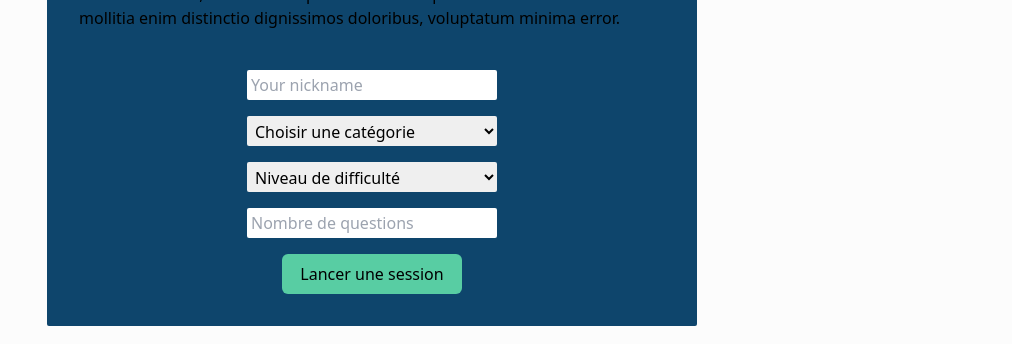
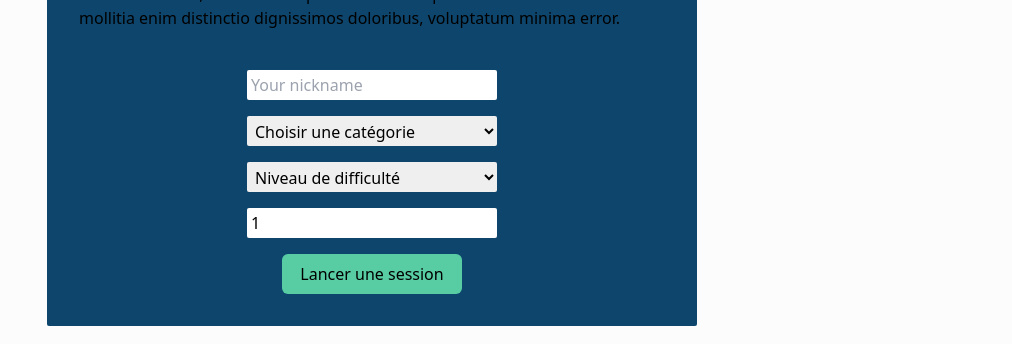
Before and after one commit to Tyujhty/rok-frontend, a React (Vite) app: page / in a window 1280 px wide. Shown: the part 398-742 px from the top of the page, without its empty margins (268-1280 px from the left). Built offline with nearby package versions, Linux system fonts and the light colour scheme.

Commit message:
Mise en place formik et yup. Création composant Error Message.

```diff
--- a/package.json
+++ b/package.json
@@ -10,9 +10,11 @@
     "preview": "vite preview"
   },
   "dependencies": {
+    "formik": "^2.4.6",
     "react": "^18.3.1",
     "react-dom": "^18.3.1",
-    "react-router-dom": "^6.24.1"
+    "react-router-dom": "^6.24.1",
+    "yup": "^1.4.0"
   },
   "devDependencies": {
     "@types/react": "^18.3.3",
--- a/src/components/forms/SelectionTrainingForm.tsx
+++ b/src/components/forms/SelectionTrainingForm.tsx
@@ -1,16 +1,45 @@
+import * as Yup from "yup";
+import { useFormik } from "formik";
 import GenericButton from "../Buttons/GenericButton";
 import SelectInput from "./input/SelectInput";
 import SimpleInput from "./input/SimpleInput";
+import ErrorMessage from "./error/ErrorMessage";
 
+export default function SelectionTrainingForm() {
   const categoriesFaker = ["JavaScript", "Python", "Java", "C#"];
   const levelFaker = ["Debutant", "Intermediaire", "Avance"];
 
-export default function SelectionTrainingForm() {
+  const trainingInitialValues = {
+    nickname: "",
+    category: "",
+    level: "",
+    nbQuestions: 1,
+  };
+
+  const trainingSchema = Yup.object().shape({
+    nickname: Yup.string()
+      .required("Veuillez rentrer votre de joueur")
+      .min(2, "Le nom doit avoir au moins 2 caractères")
+      .max(20, "Le nom doit avoir moins de 20 caractères"),
+    category: Yup.string().required("Veuillez choisir une catégorie"),
+    level: Yup.string().required("Veuillez choisir un niveau de difficulté"),
+    nbQuestions: Yup.number()
+      .required("Veuillez choisir un niveau de difficulté")
+      .min(1, "Doit être au moins 1")
+      .max(10, "Ne peut pas être plus de 10"),
+  });
+
+  const formik = useFormik({
+    initialValues: trainingInitialValues,
+    validationSchema: trainingSchema,
+    onSubmit: (values) => {
+      console.log("Form values: ", values);
+    },
+  });
+
   return (
-    <>
     <form
-        action=""
-        method="post"
+      onSubmit={formik.handleSubmit}
       className="flex flex-col items-center gap-4 mt-10"
     >
       <SimpleInput
@@ -18,18 +47,36 @@ export default function SelectionTrainingForm() {
         name="nickname"
         id="nickname"
         placeholder="Your nickname"
+        onChange={formik.handleChange}
+        value={formik.values.nickname}
+      />
+      <ErrorMessage
+        touched={formik.touched.nickname}
+        error={formik.errors.nickname}
       />
       <SelectInput
         name="category"
         id="category"
         placeholder="Choisir une catégorie"
         items={categoriesFaker}
+        onChange={formik.handleChange}
+        value={formik.values.category}
+      />
+      <ErrorMessage
+        touched={formik.touched.category}
+        error={formik.errors.category}
       />
       <SelectInput
         name="level"
         id="level"
         placeholder="Niveau de difficulté"
         items={levelFaker}
+        onChange={formik.handleChange}
+        value={formik.values.level}
+      />
+      <ErrorMessage
+        touched={formik.touched.level}
+        error={formik.errors.level}
       />
       <SimpleInput
         type="number"
@@ -38,6 +85,12 @@ export default function SelectionTrainingForm() {
         min={1}
         max={10}
         placeholder="Nombre de questions"
+        onChange={formik.handleChange}
+        value={formik.values.nbQuestions}
+      />
+      <ErrorMessage
+        touched={formik.touched.nbQuestions}
+        error={formik.errors.nbQuestions}
       />
       <GenericButton
         type="submit"
@@ -45,6 +98,5 @@ export default function SelectionTrainingForm() {
         color="bg-light-10 hover:bg-light-hover10"
       />
     </form>
-    </>
   );
 }
--- /dev/null
+++ b/src/components/forms/error/ErrorMessage.tsx
@@ -0,0 +1,15 @@
+interface ErrorMessageProps {
+  touched: boolean | undefined;
+  error: string | undefined;
+}
+
+export default function ErrorMessage(errorMessagePropos: ErrorMessageProps) {
+  const { touched, error } = errorMessagePropos;
+
+  if (!touched || !error) return null;
+  return (
+    <>
+      <small className="text-red-700">{error}</small>
+    </>
+  );
+}
--- a/src/components/forms/input/SelectInput.tsx
+++ b/src/components/forms/input/SelectInput.tsx
@@ -1,30 +1,34 @@
+import React from "react";
+
 interface SelectInputProps {
   name: string;
   id: string;
   placeholder: string;
   items: string[];
+  onChange: (event: React.ChangeEvent<HTMLSelectElement>) => void;
+  value: string;
 }
 
 export default function SelectInput(selectInputProps: SelectInputProps) {
-  const { name, id, placeholder, items } = selectInputProps;
+  const { name, id, placeholder, items, onChange, value } = selectInputProps;
+
   return (
     <>
-      <label htmlFor="">
+      <label htmlFor={name} hidden></label>
       <select
         name={name}
         id={id}
+        onChange={onChange}
+        value={value}
         className="w-[250px] h-[30px] rounded-sm outline-none p-1"
       >
-          <option selected disabled>
-            {placeholder}
-          </option>
-          {items.map((item: string, key: number) => (
-            <option key={key} value={item}>
+        <option value="">{placeholder}</option>
+        {items.map((item, index) => (
+          <option key={index} value={item}>
             {item}
           </option>
         ))}
       </select>
-      </label>
     </>
   );
 }
--- a/src/components/forms/input/SimpleInput.tsx
+++ b/src/components/forms/input/SimpleInput.tsx
@@ -1,3 +1,5 @@
+import React from "react";
+
 interface SimpleInputProps {
   type: string;
   name: string;
@@ -5,10 +7,14 @@ interface SimpleInputProps {
   placeholder?: string;
   min?: number;
   max?: number;
+  onChange: (event: React.ChangeEvent<HTMLInputElement>) => void;
+  value: string | number;
 }
 
-export default function TextInput(simpleInputProps: SimpleInputProps) {
-  const { type, name, id, min, max, placeholder } = simpleInputProps;
+export default function SimpleInput(simpleInputProps: SimpleInputProps) {
+  const { type, name, id, min, max, placeholder, onChange, value } =
+    simpleInputProps;
+
   return (
     <>
       <label htmlFor={name} hidden></label>
@@ -20,6 +26,8 @@ export default function TextInput(simpleInputProps: SimpleInputProps) {
         min={min}
         max={max}
         className="w-[250px] h-[30px] rounded-sm outline-none p-1"
+        onChange={onChange}
+        value={value}
       />
     </>
   );
```
Lines whose indentation alone changed are shown as unchanged.
